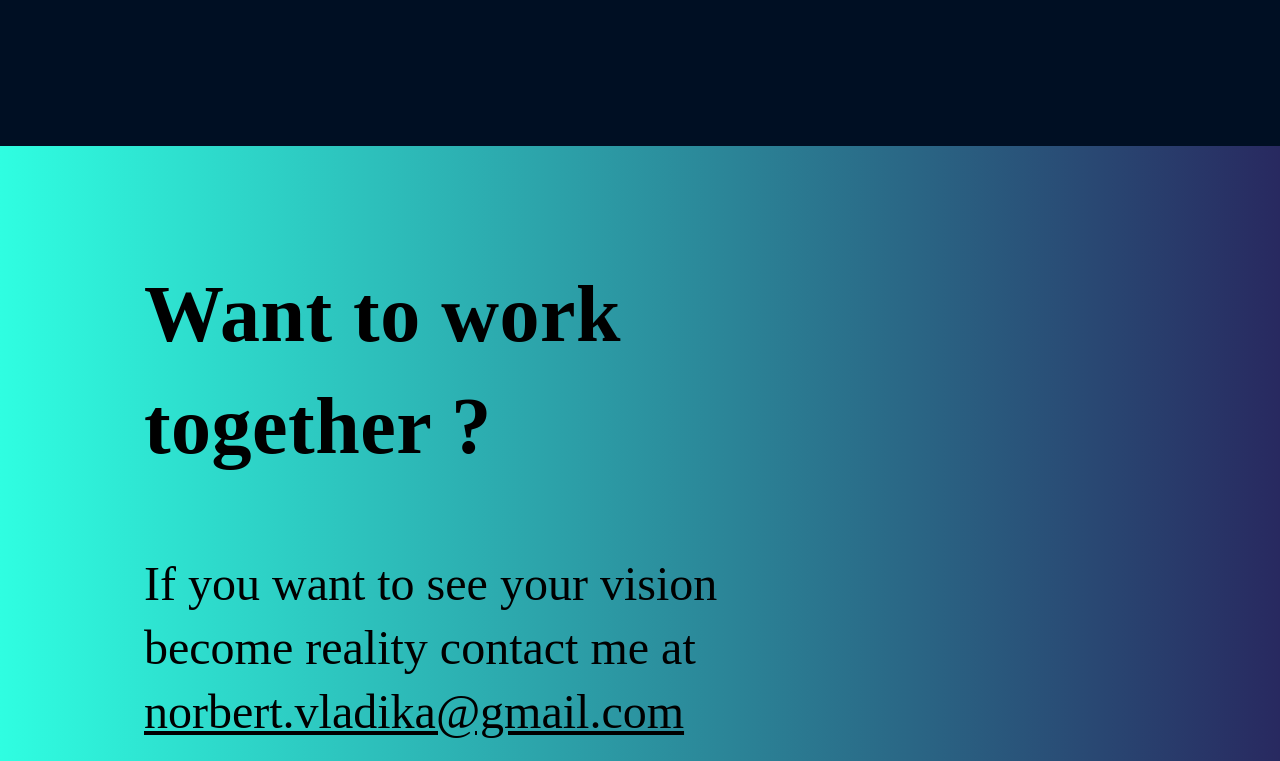
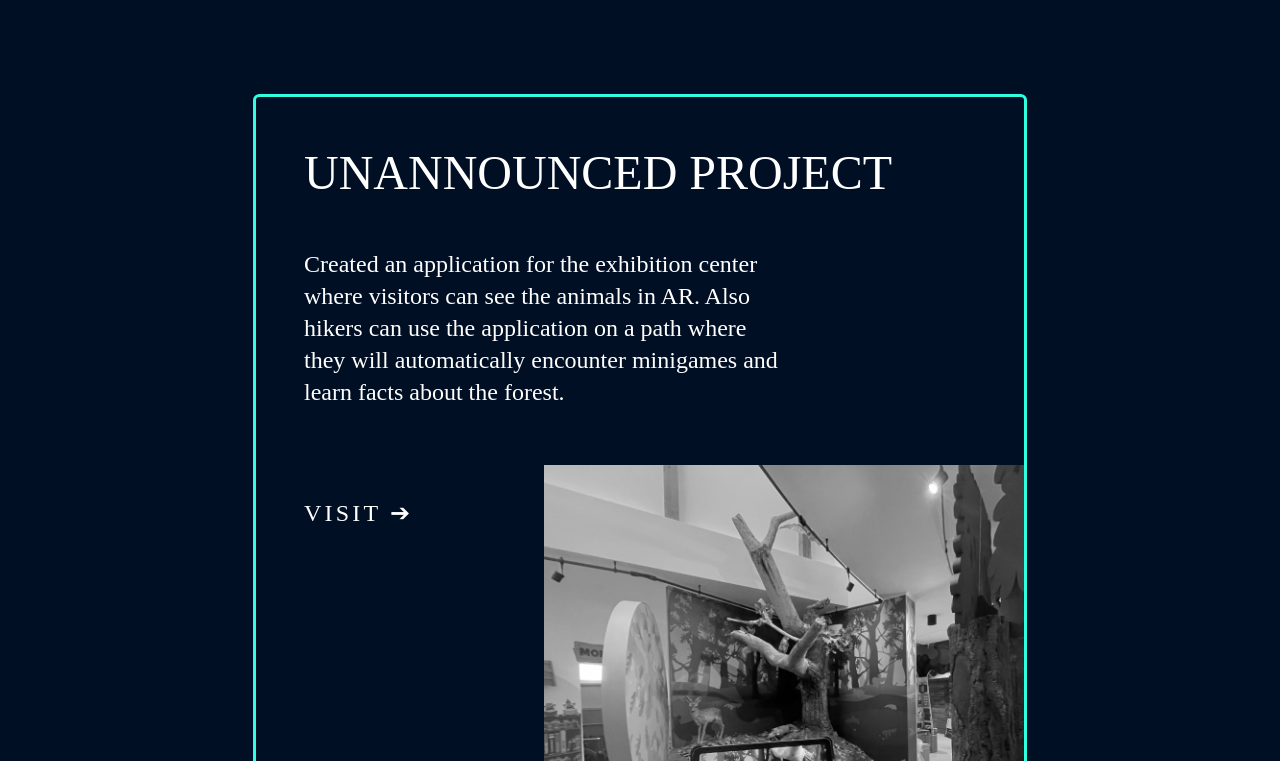
Before and after one commit to vlano/vlano.github.io, a Vue app: page / in a window 1280 px wide. Shown: the part 6219-6980 px from the top of the page. Built offline with nearby package versions, Linux system fonts and the light colour scheme; a web font is replaced by a local one.

Commit message:
added newest project as unannounced

```diff
--- a/src/components/Projects.vue
+++ b/src/components/Projects.vue
@@ -25,6 +25,8 @@
             traditional folk outfit and they could control a virtual folk-band based on traditional musical instrument
             stems." imageUrl="/projectPhotos/SokacHaz/instruments.png"
                siteUrl="http://www.mohacsisokackor.hu/interaktiv-kiallitohely_en/"/>
+      <Project title="Unannounced Project" description="Created an application for the exhibition center where visitors can see the animals in AR. Also hikers can use the application on a path where they will automatically encounter minigames and learn facts about the forest." imageUrl="/projectPhotos/Forest/forest.jpg"
+               siteUrl="/"/>
     </div>
   </section>
 </template>
```
Also changed, not shown: public/projectPhotos/Forest/forest.jpg (added), 6 other files (tests, documents, lock files or other folders).
